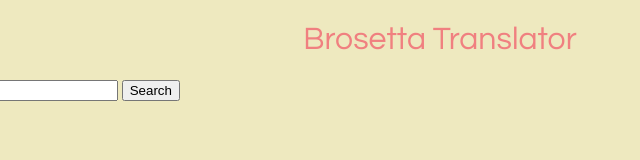
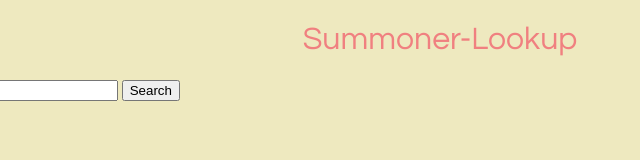
Before and after one commit to teconomo/project03-Theo, a plain HTML site: page index.html in a window 1280 px wide. Shown: the full height of the page, 200-840 px from the left. Drawn offline with nearby package versions, Linux system fonts and the light colour scheme.

Commit message:
Changed name of website in h1

```diff
--- a/index.html
+++ b/index.html
@@ -16,7 +16,7 @@
   <header>
   </header>
 
-  <h1>Brosetta Translator</h1>
+  <h1>Summoner-Lookup</h1>
 
   <div id="summoner-domain">
 
```
